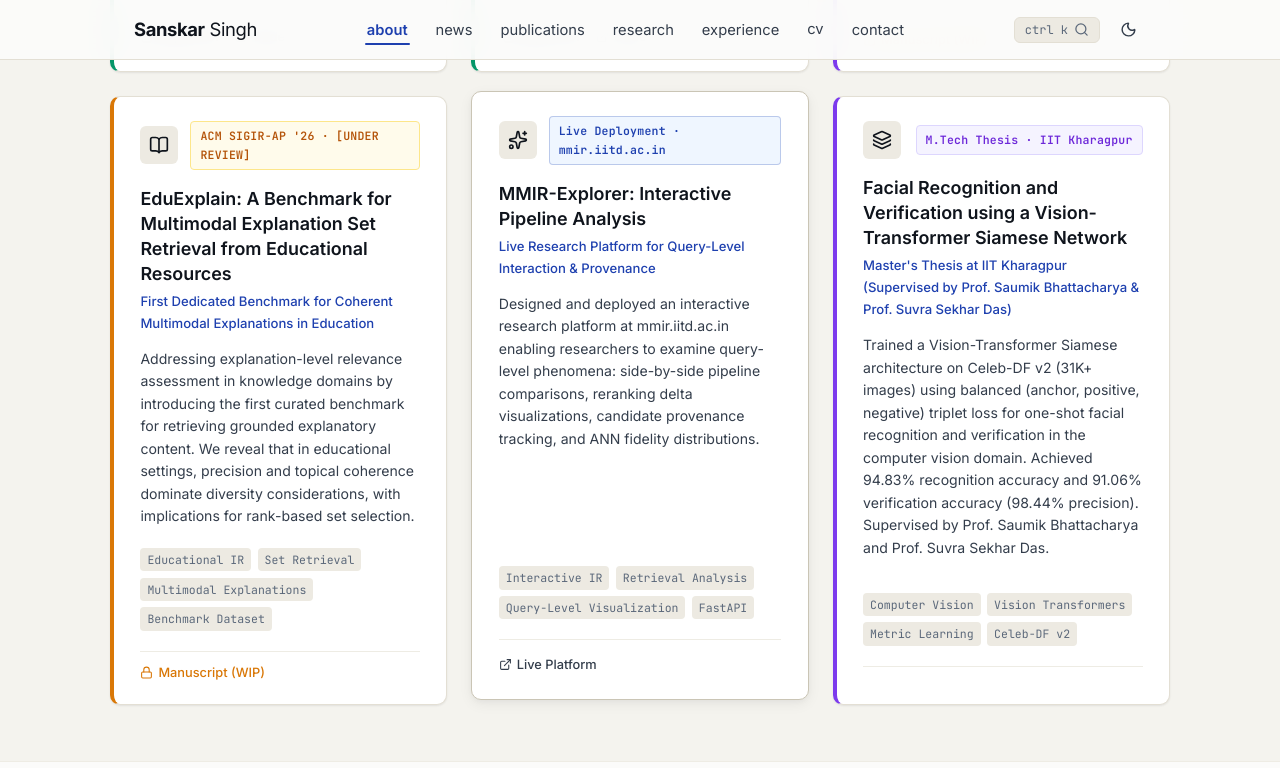
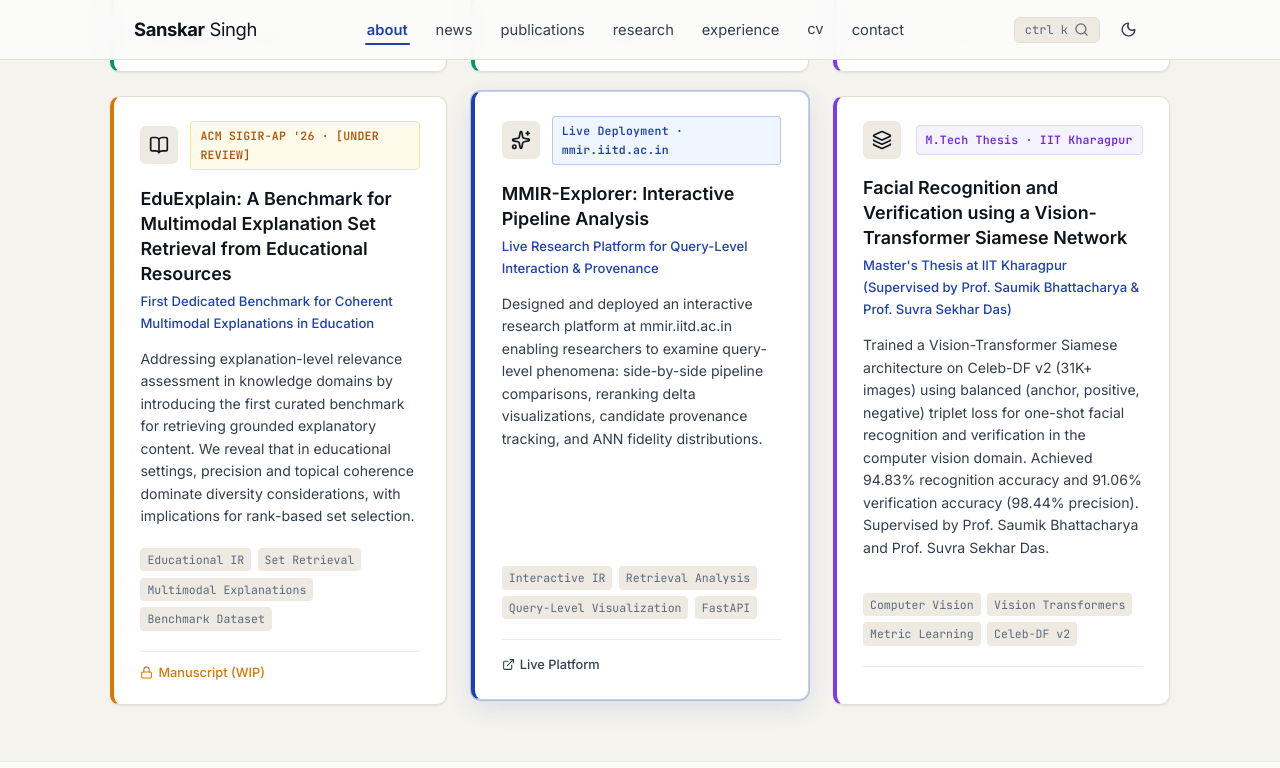
Before and after one commit to Sanskar2705/Portfolio, a React (Vite) app: page / in a window 1280 px wide. In both pictures the pointer is over the element 639 px from the left and 4733 px from the top of the page. Shown: the part 4333-5101 px from the top of the page. Built offline with nearby package versions, Linux system fonts and the light colour scheme; some icons are missing.

Commit message:
fix: add missing blue accent border and hover glow to MMIR-Explorer research card

```diff
--- a/src/components/Research.css
+++ b/src/components/Research.css
@@ -56,6 +56,16 @@
   box-shadow: var(--status-accepted-glow);
   border-color: var(--status-accepted-border);
   border-left-color: var(--accent-green);
+}
+
+.research-card--blue {
+  border-left: 4px solid var(--accent-blue);
+}
+
+.research-card--blue:hover {
+  box-shadow: 0 0 0 1px var(--accent-blue-border), 0 8px 24px rgba(30, 64, 175, 0.12);
+  border-color: var(--accent-blue-border);
+  border-left-color: var(--accent-blue);
 }
 
 .research-card--amber {
```
